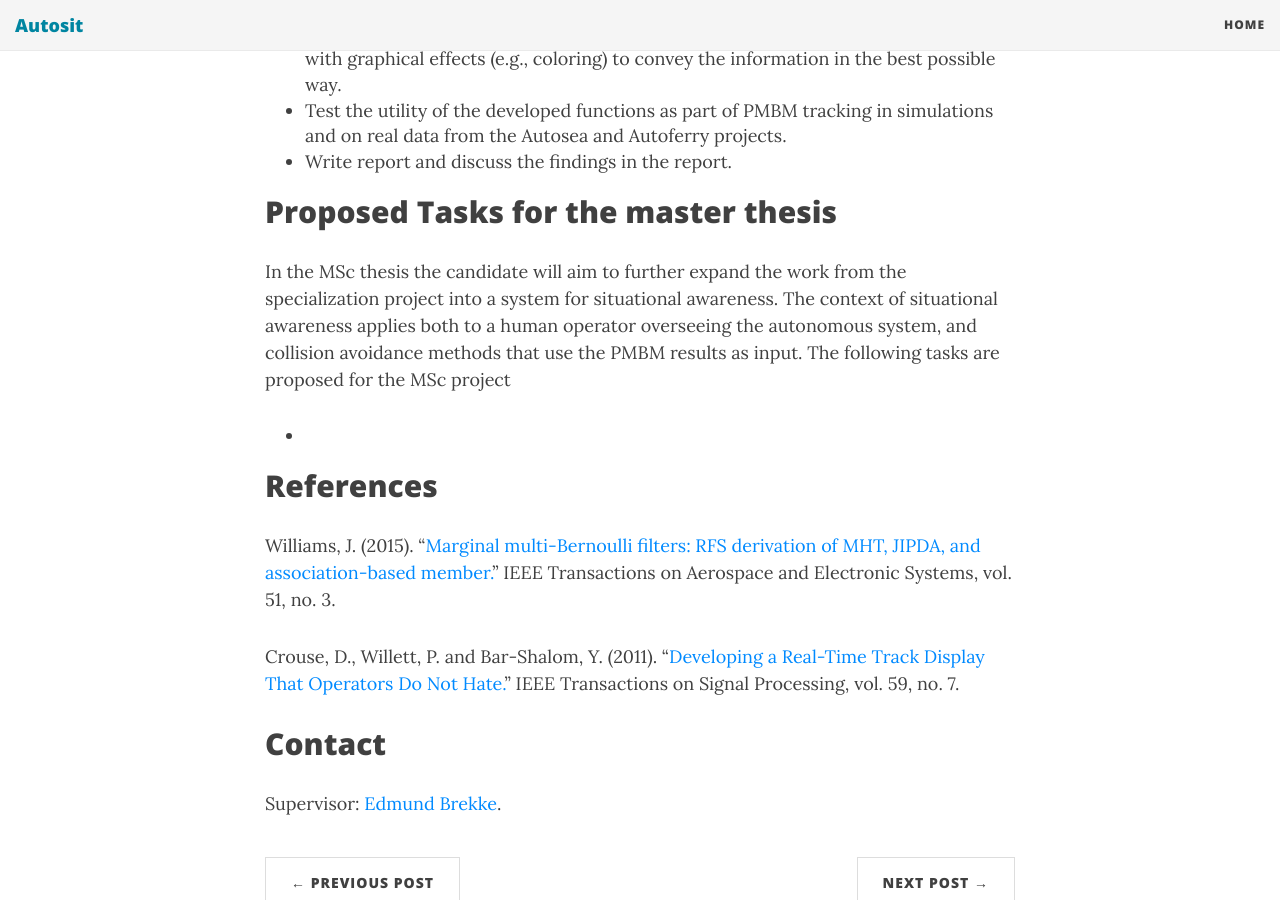
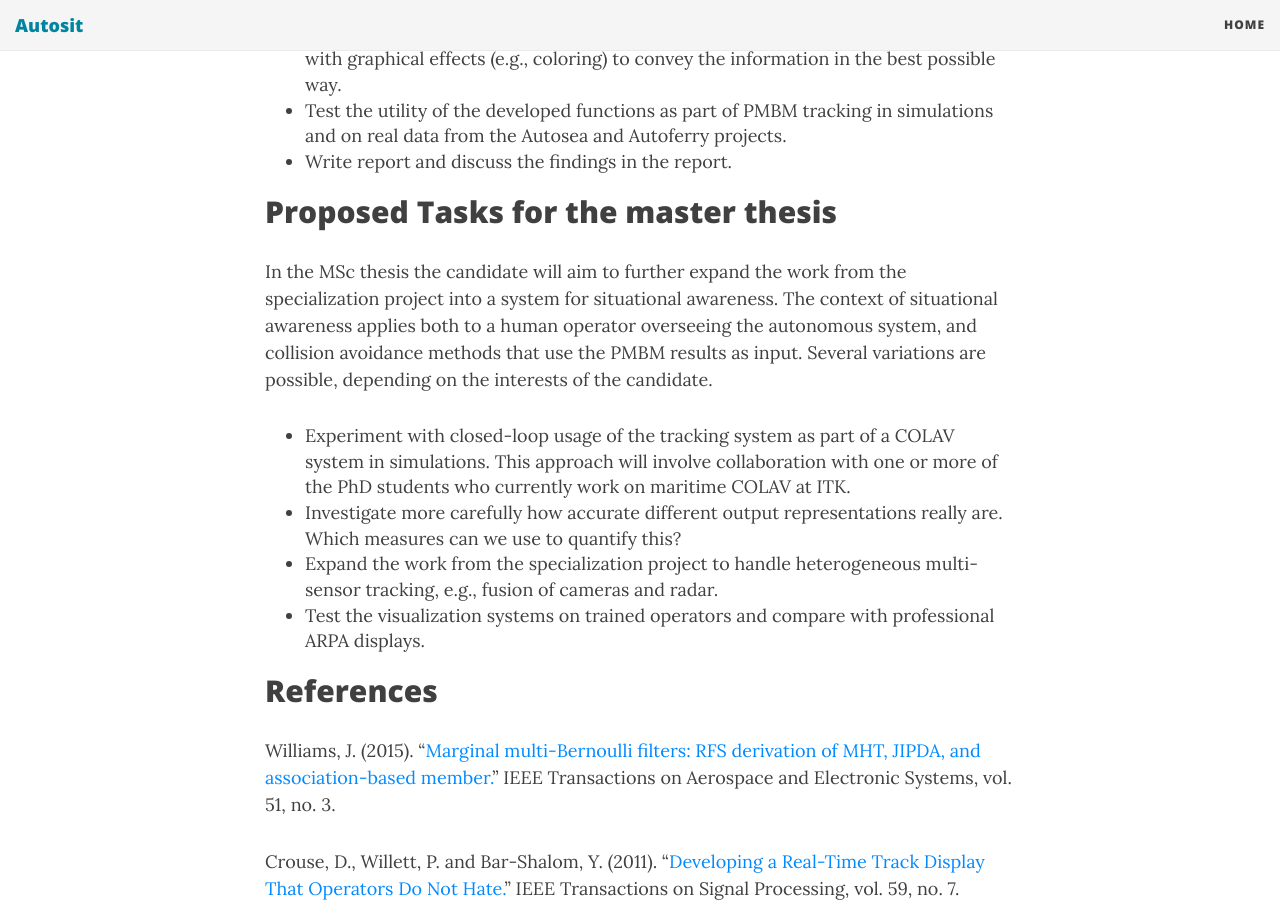
Before and after one commit to autosit/autosit.github.io, a Jekyll site: the page built from _posts/2019-04-12-pmbm_visualization.md, in a window 1280 px wide and 900 px high, scrolled down 1551 px. Built offline with Jekyll 4.4.1, drawn with Linux system fonts in a browser that asks for light colours; nearby versions of some CDN libraries.

Commit message:
more text on pmbm visu

```diff
--- a/_posts/2019-04-12-pmbm_visualization.md
+++ b/_posts/2019-04-12-pmbm_visualization.md
@@ -39,9 +39,12 @@ In the specialization project the main focus will be on a track display for PMBM
 
 ## Proposed Tasks for the master thesis
 
-In the MSc thesis the candidate will aim to further expand the work from the specialization project into a system for situational awareness. The context of situational awareness applies both to a human operator overseeing the autonomous system, and collision avoidance methods that use the PMBM results as input. The following tasks are proposed for the MSc project
+In the MSc thesis the candidate will aim to further expand the work from the specialization project into a system for situational awareness. The context of situational awareness applies both to a human operator overseeing the autonomous system, and collision avoidance methods that use the PMBM results as input. Several variations are possible, depending on the interests of the candidate.
 
-*
+* Experiment with closed-loop usage of the tracking system as part of a COLAV system in simulations. This approach will involve collaboration with one or more of the PhD students who currently work on maritime COLAV at ITK.
+* Investigate more carefully how accurate different output representations really are. Which measures can we use to quantify this?
+* Expand the work from the specialization project to handle heterogeneous multi-sensor tracking, e.g., fusion of cameras and radar.
+* Test the visualization systems on trained operators and compare with professional ARPA displays.
 
 
 ## References
```
